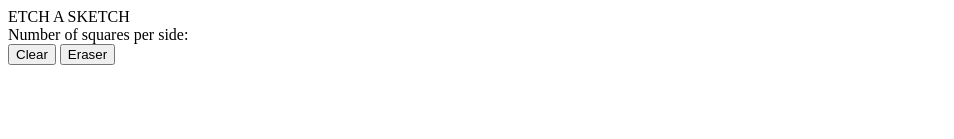
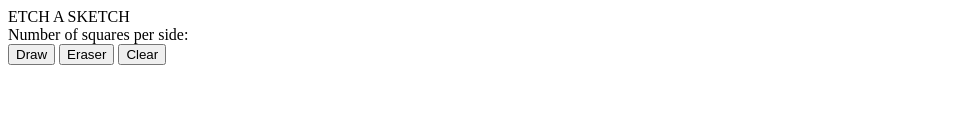
Before and after one commit to VinceDaPrince45/Etch-a-sketch, a plain HTML site: page index.html in a window 1280 px wide. Shown: the top 139 px of the page, without its empty margins (0-954 px from the left). Drawn offline with Linux system fonts and the light colour scheme.

Commit message:
Add draw button

```diff
--- a/index.html
+++ b/index.html
@@ -12,8 +12,9 @@
     <div id = 'header'>ETCH A SKETCH</div>
     <div class = 'sidebar'>
         <div class = 'grid'>Number of squares per side: </div>
+        <button class = 'draw'>Draw</button>
+        <button class = 'eraser'>Eraser</button>
         <button class = 'clear'>Clear</button>
-        <button class = 'eraser'>Eraser</button>
     </div>
     <div id = 'container'></div>
 </body>
```
